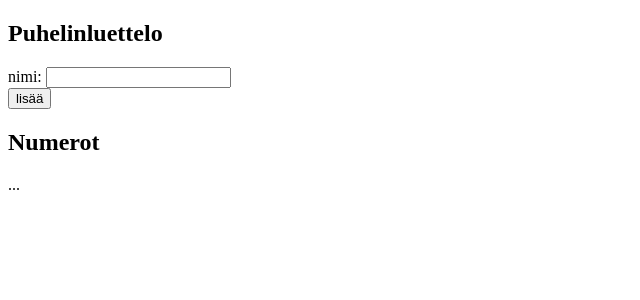
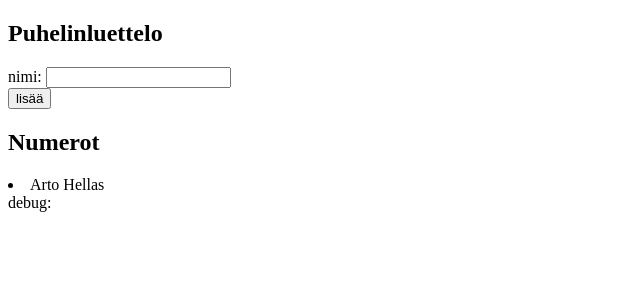
Before and after one commit to hullcaid/2019fu11stack0pen, a React (Create React App) app in the folder osa2/puhelinluettelo/: page / in a window 1280 px wide. Shown: the top 300 px of the page, without its empty margins (0-640 px from the left). Built offline with nearby package versions, Linux system fonts and the light colour scheme.

Commit message:
Tehtävä 2.6

```diff
--- a/osa2/puhelinluettelo/src/App.js
+++ b/osa2/puhelinluettelo/src/App.js
@@ -6,29 +6,46 @@ const App = () => {
   ])
   const [ newName, setNewName ] = useState('')
 
-  const handleNoteChange = (event) =>{
+  const handleNameChange = (event) =>{
     console.log(event.target.value)
     setNewName(event.target.value)
   }
 
   const addName = (event) => {
     event.preventDefault()
-    setPersons(persons.concat())
+    console.log('Nappi painettu')
+    console.log(newName)
+    const personObject = {
+     name: newName,
+    }
+    console.log(personObject)
+    setPersons(persons.concat(personObject))
+    setNewName('')
   }
+
+  const Listing = ({person}) => <li>{person.name}</li>
+
+  const rows = () => persons.map(person =>
+    <Listing
+      key={person.name}
+      person={person}
+      />
+    )
 
   return (
     <div>
       <h2>Puhelinluettelo</h2>
       <form onSubmit={addName}>
         <div>
-          nimi: <input value={newName} onChange={handleNoteChange}/>
+          nimi: <input value={newName} onChange={handleNameChange}/>
         </div>
         <div>
           <button type="submit">lisää</button>
         </div>
       </form>
       <h2>Numerot</h2>
-      ...
+      {rows()}
+      <div>debug: {newName}</div>
     </div>
   )
 
```
